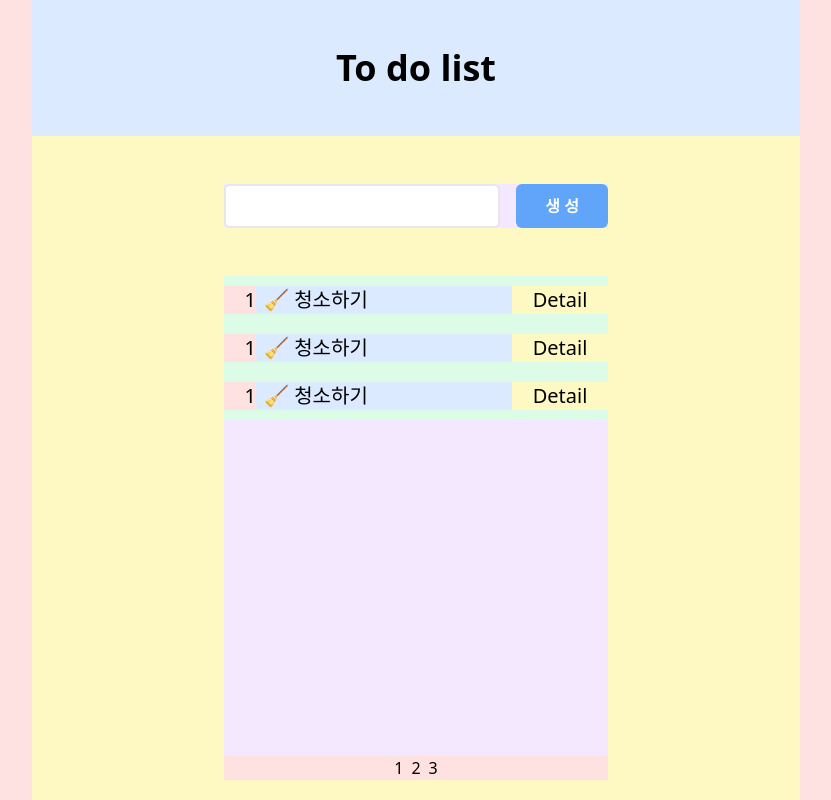
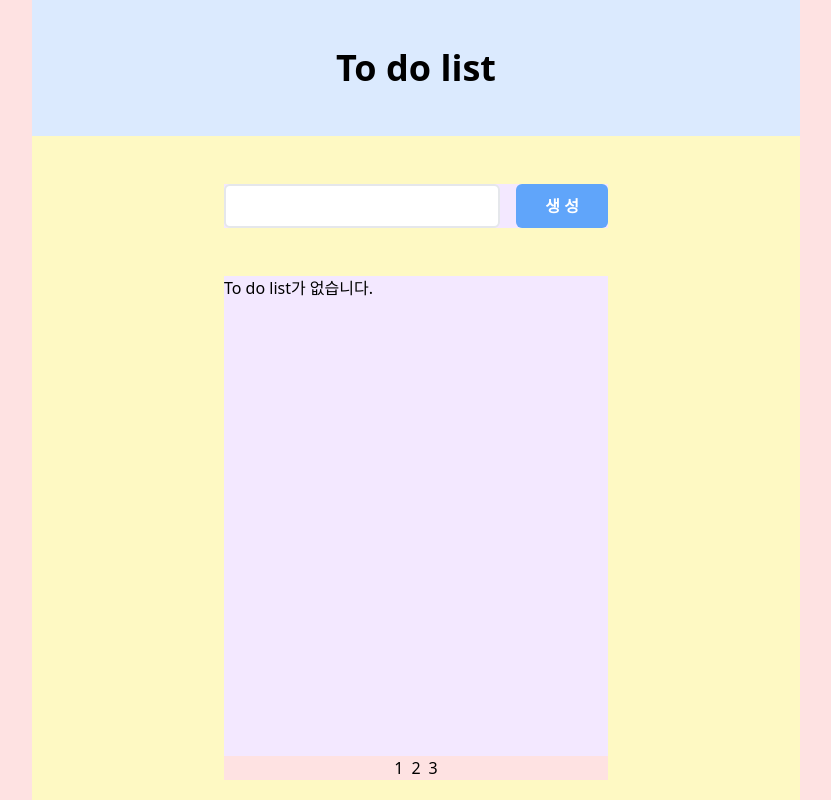
Before and after one commit to h662/BCS4-P2-Todolist-Dynamic-Routing, a React (Create React App) app: page / in a window 1280 px wide. Shown: the whole page, without its empty margins (224-1055 px from the left). Built offline with nearby package versions, Linux system fonts and the light colour scheme.

Commit message:
TodoCard

```diff
--- a/src/component/CreateTodo.jsx
+++ b/src/component/CreateTodo.jsx
@@ -10,12 +10,13 @@ const CreateTodo = ({ todos, getTodos, lastTodoId }) => {
 
     const newTodos = [
       ...todos,
-      { id: lastTodoId + 1, todo: newTodo, isDone: false },
+      { id: lastTodoId + 1, title: newTodo, isDone: false },
     ];
 
     localStorage.setItem("todos", JSON.stringify(newTodos));
 
     getTodos();
+    setNewTodo("");
   };
 
   return (
--- /dev/null
+++ b/src/component/TodoCard.jsx
@@ -0,0 +1,11 @@
+const TodoCard = ({ todo }) => {
+  return (
+    <li className="bg-green-100 h-12 flex items-center text-xl">
+      <span className="w-1/12 text-right bg-red-100">{todo.id}</span>
+      <span className="w-8/12 pl-2 bg-blue-100">{todo.title}</span>
+      <button className="w-3/12 bg-yellow-100 hover:font-bold">Detail</button>
+    </li>
+  );
+};
+
+export default TodoCard;
--- a/src/pages/main.jsx
+++ b/src/pages/main.jsx
@@ -1,5 +1,6 @@
 import { useEffect, useState } from "react";
 import CreateTodo from "../component/CreateTodo";
+import TodoCard from "../component/TodoCard";
 
 const Main = () => {
   const [todos, setTodos] = useState([]);
@@ -20,7 +21,7 @@ const Main = () => {
     getTodos();
   }, []);
 
-  useEffect(() => console.log(todos), [todos]);
+  useEffect(() => console.log(todos.length), [todos]);
   useEffect(() => console.log(lastTodoId), [lastTodoId]);
 
   return (
@@ -36,27 +37,11 @@ const Main = () => {
           lastTodoId={lastTodoId}
         />
         <ul className="bg-purple-100 w-96 mx-auto h-[30rem] mt-12">
-          <li className="bg-green-100 h-12 flex items-center text-xl">
-            <span className="w-1/12 text-right bg-red-100">1</span>
-            <span className="w-8/12 pl-2 bg-blue-100">🧹 청소하기</span>
-            <button className="w-3/12 bg-yellow-100 hover:font-bold">
-              Detail
-            </button>
-          </li>
-          <li className="bg-green-100 h-12 flex items-center text-xl">
-            <span className="w-1/12 text-right bg-red-100">1</span>
-            <span className="w-8/12 pl-2 bg-blue-100">🧹 청소하기</span>
-            <button className="w-3/12 bg-yellow-100 hover:font-bold">
-              Detail
-            </button>
-          </li>
-          <li className="bg-green-100 h-12 flex items-center text-xl">
-            <span className="w-1/12 text-right bg-red-100">1</span>
-            <span className="w-8/12 pl-2 bg-blue-100">🧹 청소하기</span>
-            <button className="w-3/12 bg-yellow-100 hover:font-bold">
-              Detail
-            </button>
-          </li>
+          {todos.length === 0 ? (
+            <div>To do list가 없습니다.</div>
+          ) : (
+            todos.map((v, i) => <TodoCard key={i} todo={v} />)
+          )}
         </ul>
         <ul className="bg-red-100 w-96 mx-auto flex justify-center gap-2">
           <li className="hover:font-bold cursor-pointer">1</li>
```
